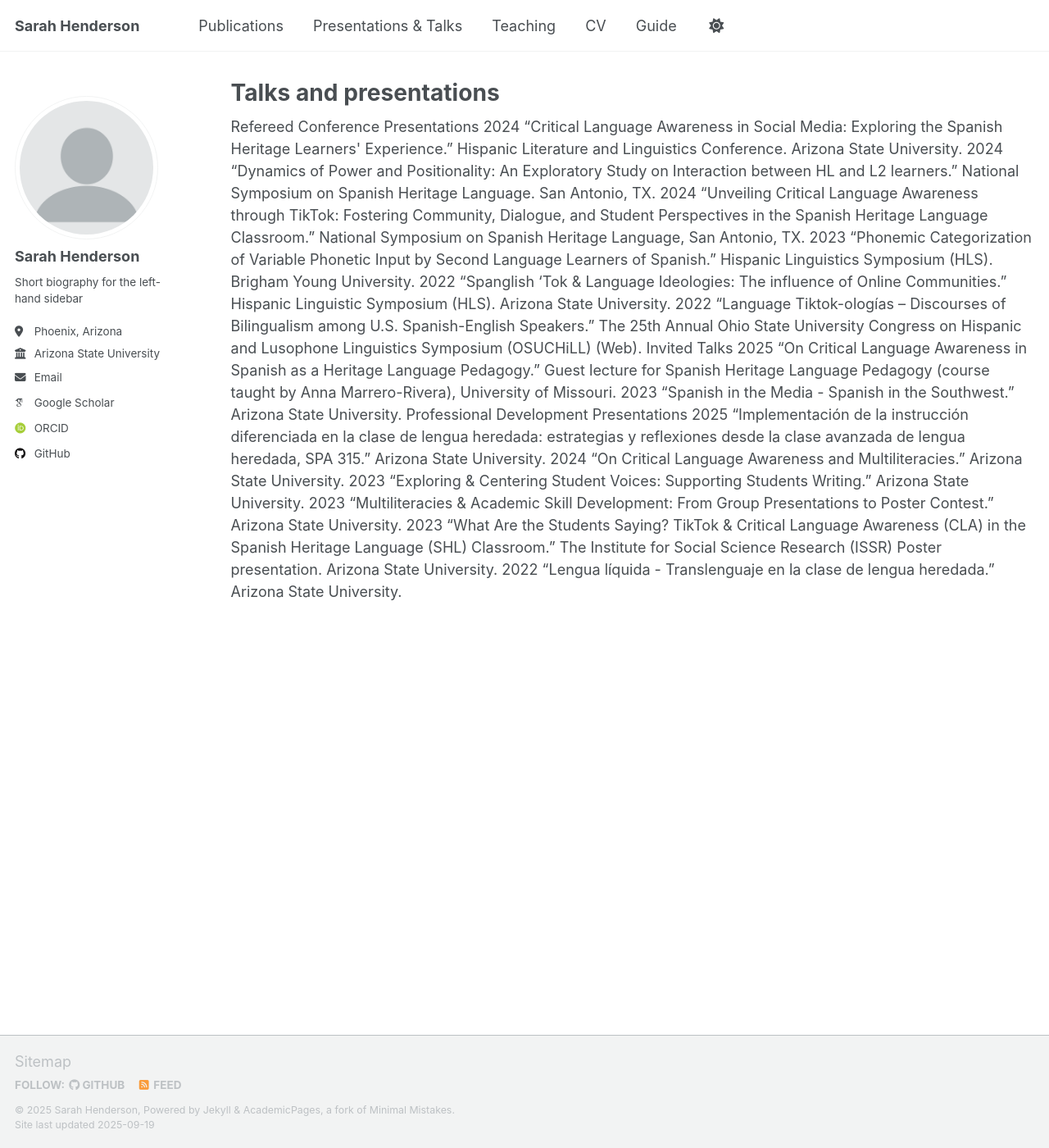
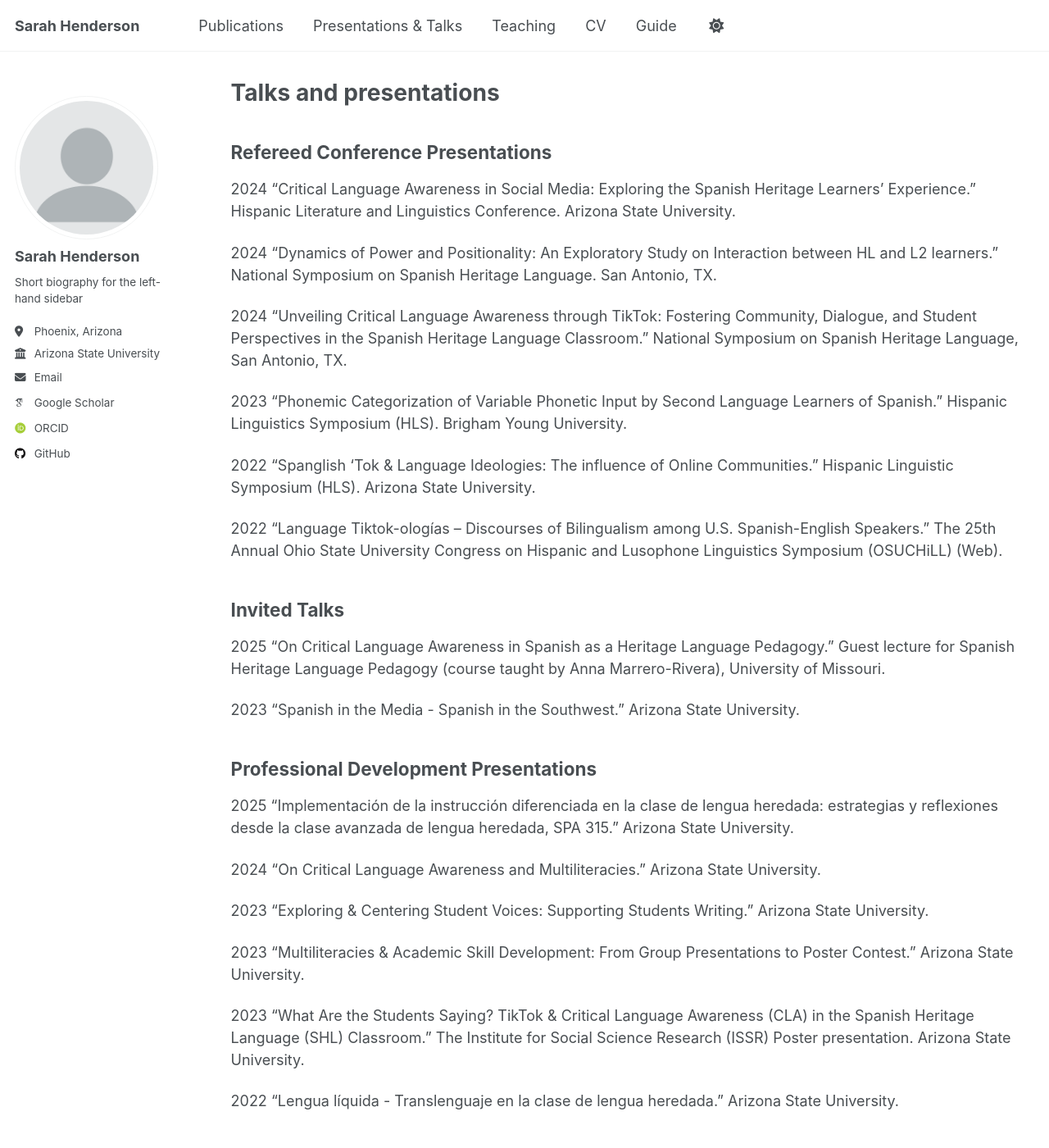
Before and after one commit to sarah-e-henderson/sarah-e-henderson.github.io, a Jekyll site: the page built from _pages/talks.md, in a window 1280 px wide and 1400 px high. Shown: the whole window at 82% size. Built offline with Jekyll 4.4.1, drawn with Linux system fonts in a browser that asks for light colours; some web fonts are replaced; a script that is not in the unit is left out.

```diff
--- a/_pages/talks.html
+++ b/_pages/talks.md
@@ -5,7 +5,7 @@ permalink: /talks/
 author_profile: true
 ---
 
-Refereed Conference Presentations
+## Refereed Conference Presentations
 
 2024 	“Critical Language Awareness in Social Media: Exploring the Spanish Heritage Learners' Experience.” Hispanic Literature and Linguistics Conference. Arizona State University.
 
@@ -20,14 +20,14 @@ Refereed Conference Presentations
 2022	“Language Tiktok-ologías – Discourses of Bilingualism among U.S. Spanish-English Speakers.” The 25th Annual Ohio State University Congress on Hispanic and Lusophone Linguistics Symposium (OSUCHiLL) (Web).
 
 
-Invited Talks
+## Invited Talks
 
 2025 	“On Critical Language Awareness in Spanish as a Heritage Language Pedagogy.” Guest lecture for Spanish Heritage Language Pedagogy (course taught by Anna Marrero-Rivera), University of Missouri.
 
 2023	“Spanish in the Media - Spanish in the Southwest.” Arizona State University.
 
 
-Professional Development Presentations
+## Professional Development Presentations
 
 2025 	“Implementación de la instrucción diferenciada en la clase de lengua heredada: estrategias y reflexiones desde la clase avanzada de lengua heredada, SPA 315.” Arizona State University.
 
```
